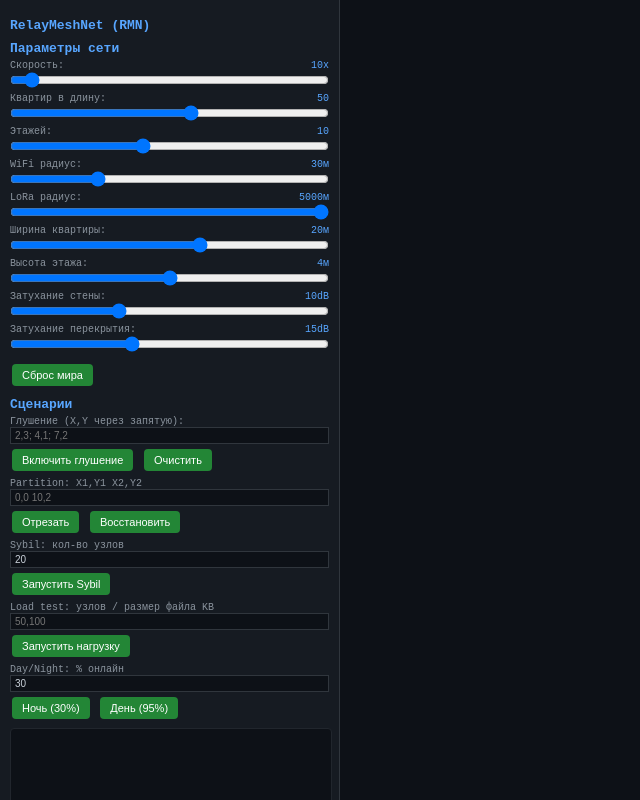
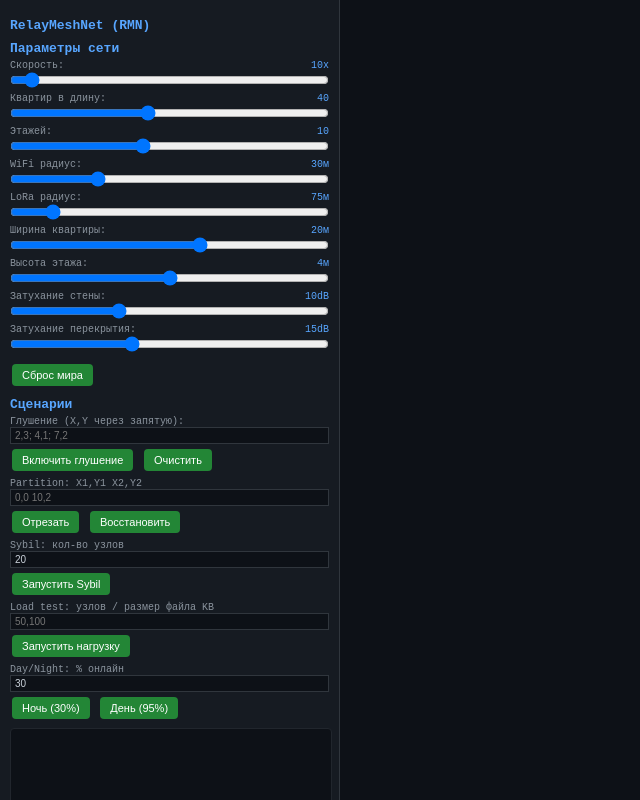
Before and after one commit to Maeluth/relaymeshnet, a plain HTML site: page simulation/ui/index.html in a window 1280 px wide. Shown: the whole page, without its empty margins (0-640 px from the left). Drawn offline with Linux system fonts and the light colour scheme; no server answers.

Commit message:
Realistic defaults: 40x10 grid, LoRa 75m, collision rate ~0%

```diff
--- a/simulation/ui/app.js
+++ b/simulation/ui/app.js
@@ -16,10 +16,10 @@ const sliderKeys = ['speed','gridWidth','gridHeight','wifiRange','loraRange','ce
 
 const sliders = {
   speed:     {el:document.getElementById('speed'),     val:document.getElementById('speedVal'),    fmt:v=>v+'x',   def:'10'},
-  gridWidth: {el:document.getElementById('gridWidth'), val:document.getElementById('gwVal'),      fmt:v=>v,       def:'50'},
+  gridWidth: {el:document.getElementById('gridWidth'), val:document.getElementById('gwVal'),      fmt:v=>v,       def:'40'},
   gridHeight:{el:document.getElementById('gridHeight'),val:document.getElementById('ghVal'),      fmt:v=>v,       def:'10'},
   wifiRange: {el:document.getElementById('wifiRange'), val:document.getElementById('wifiVal'),    fmt:v=>v+'м',   def:'30'},
-  loraRange: {el:document.getElementById('loraRange'), val:document.getElementById('loraVal'),    fmt:v=>v+'м',   def:'5000'},
+  loraRange: {el:document.getElementById('loraRange'), val:document.getElementById('loraVal'),    fmt:v=>v+'м',   def:'75'},
   cellWidth: {el:document.getElementById('cellWidth'), val:document.getElementById('cwVal'),     fmt:v=>v+'м',   def:'20'},
   cellHeight:{el:document.getElementById('cellHeight'),val:document.getElementById('chVal'),     fmt:v=>v+'м',   def:'4'},
   wallAtten: {el:document.getElementById('wallAtten'), val:document.getElementById('waVal'),     fmt:v=>v+'dB',  def:'10'},
--- a/simulation/ui/index.html
+++ b/simulation/ui/index.html
@@ -35,10 +35,10 @@ button:hover{background:#2ea043}
 
   <h2>Параметры сети</h2>
   <div class="ctrl"><label>Скорость: <span class="val" id="speedVal">10x</span></label><input type="range" id="speed" min="1" max="200" value="10"></div>
-  <div class="ctrl"><label>Квартир в длину: <span class="val" id="gwVal">50</span></label><input type="range" id="gridWidth" min="10" max="80" value="50"></div>
+  <div class="ctrl"><label>Квартир в длину: <span class="val" id="gwVal">40</span></label><input type="range" id="gridWidth" min="10" max="80" value="40"></div>
   <div class="ctrl"><label>Этажей: <span class="val" id="ghVal">10</span></label><input type="range" id="gridHeight" min="3" max="20" value="10"></div>
   <div class="ctrl"><label>WiFi радиус: <span class="val" id="wifiVal">30м</span></label><input type="range" id="wifiRange" min="5" max="100" value="30"></div>
-  <div class="ctrl"><label>LoRa радиус: <span class="val" id="loraVal">200м</span></label><input type="range" id="loraRange" min="50" max="5000" value="200"></div>
+  <div class="ctrl"><label>LoRa радиус: <span class="val" id="loraVal">75м</span></label><input type="range" id="loraRange" min="20" max="500" value="75"></div>
   <div class="ctrl"><label>Ширина квартиры: <span class="val" id="cwVal">20м</span></label><input type="range" id="cellWidth" min="5" max="30" value="20"></div>
   <div class="ctrl"><label>Высота этажа: <span class="val" id="chVal">4м</span></label><input type="range" id="cellHeight" min="2" max="6" value="4"></div>
   <div class="ctrl"><label>Затухание стены: <span class="val" id="waVal">10dB</span></label><input type="range" id="wallAtten" min="0" max="30" value="10"></div>
```
Also changed, not shown: 1 other file.
